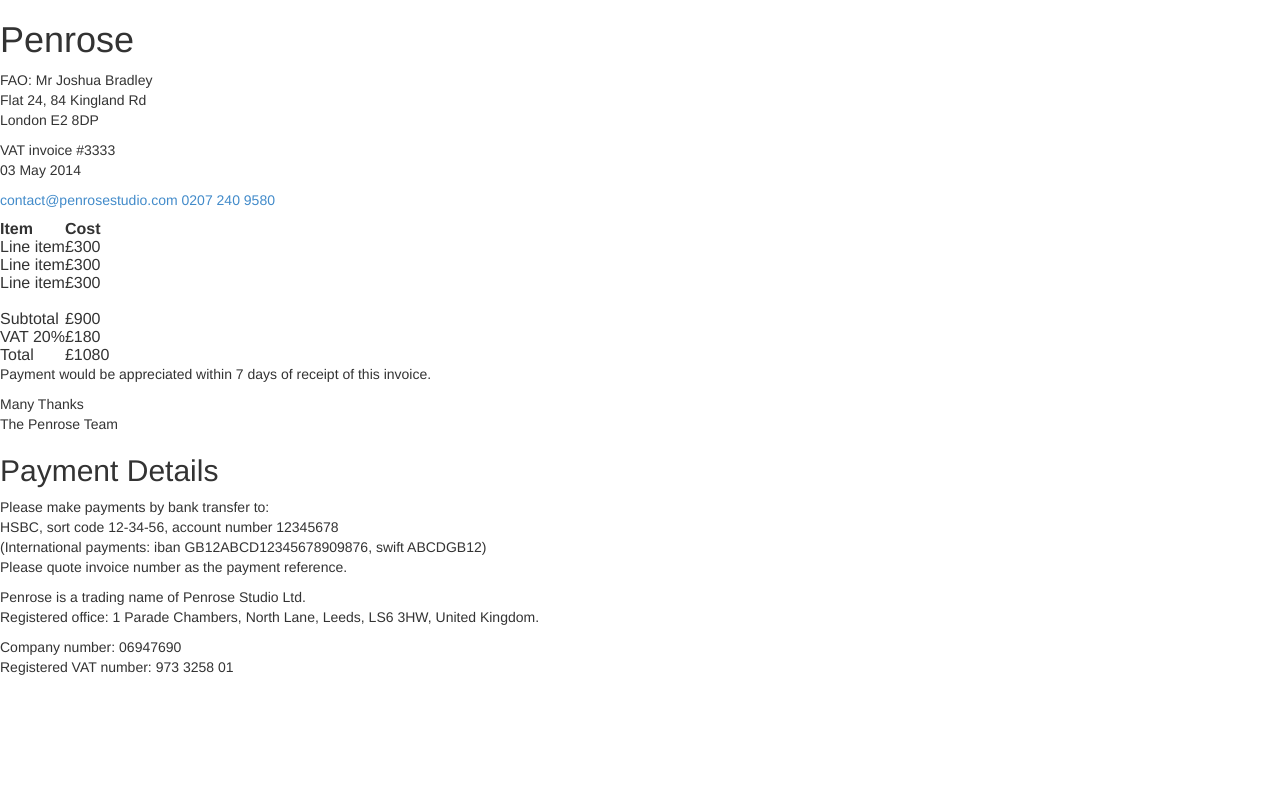
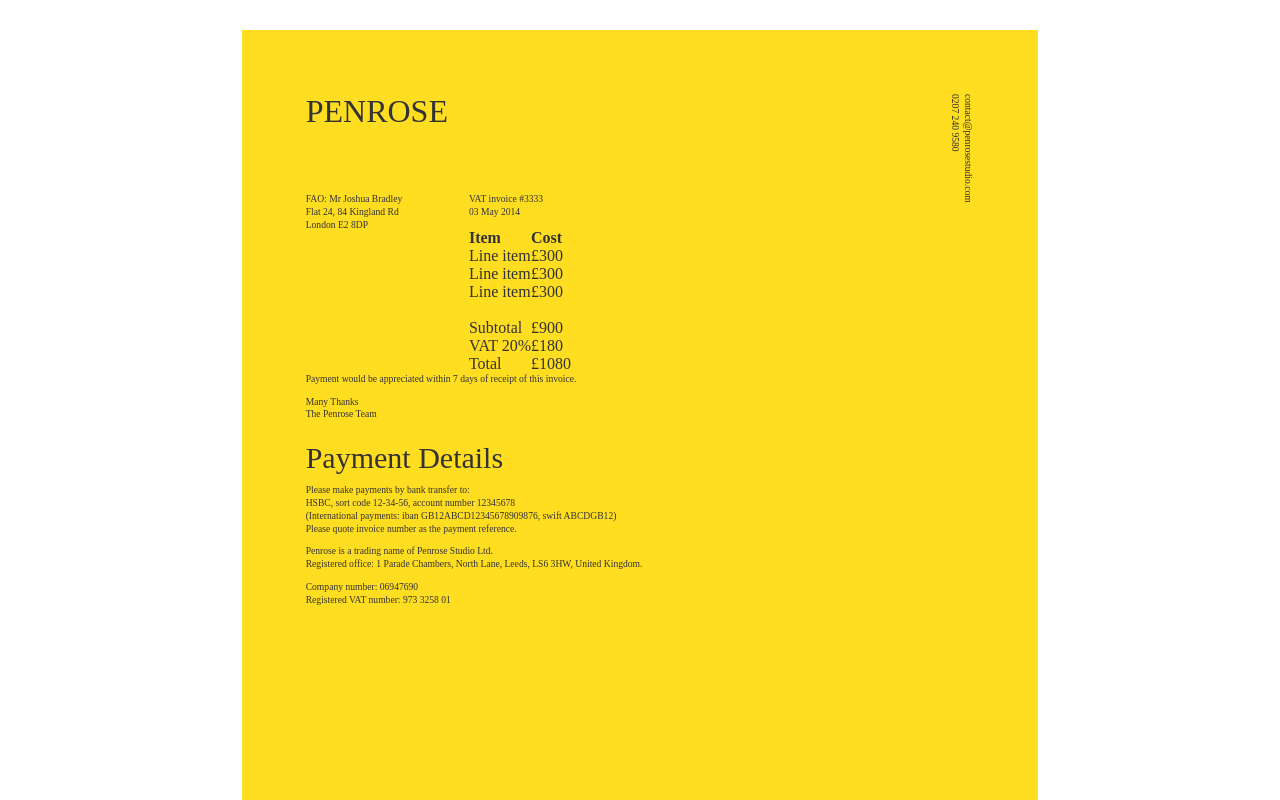
Before and after one commit to Joshuwar/invoice, a website: page src/index.html in a window 1280 px wide. Shown: the top 800 px of the page. Drawn offline with nearby package versions, Linux system fonts and the light colour scheme; files that its build step writes are made by us from their sources.

Commit message:
adds some initial SCSS- variables and styling for the header

```diff
--- a/src/scss/style.scss
+++ b/src/scss/style.scss
@@ -3,3 +3,78 @@
 /*******************
   Project styles
   *******************/
+
+//A4 Paper size in ems
+$paper-width:  49.792323332568905rem;
+$paper-height: 70.42057157034745rem;
+
+//Size calculations
+$unit: $paper-height / 35.2;
+
+//Colours
+$paper-colour: #ffdd21;
+$dark-grey:    #312f24;
+
+//Table grid colours
+$dark-grid:    rgba(0,0,0,0.27); //27% black
+$light-grid:   rgba(0,0,0,0.07); //07% black
+
+//Fonts
+$body-font:    Avenir LT Std;
+$header-font:  Montserrat;
+
+html {
+	font-size: 100%;
+}
+
+body {
+	padding: 30px;
+	font-family: $body-font;
+	text-rendering: optimizeLegibility;
+	font-size: $unit/3.333333;
+	line-height: ($unit/3.33333)*1.33333;
+}
+
+.wrapper {
+	position: relative;
+	width: $paper-width;
+	height: $paper-height;
+	background-color: $paper-colour;
+	margin: auto;
+	overflow: hidden;
+	padding: $unit*2;
+	p {
+
+	}
+}
+
+h1 {
+	font-family: $header-font;
+	text-transform: uppercase;
+	font-size: $unit;
+	margin: 0;
+	margin-bottom: $unit*2;
+}
+
+.invoice-fao {
+	float: left;
+	width: $unit*5.1;
+}
+
+.invoice-details {
+
+}
+
+.contact-details {
+	right: $unit*2;
+	top: $unit*2;
+	-webkit-transform:rotate(90deg);
+	-webkit-transform-origin: top left;
+	position: absolute;
+	width: 0;
+	white-space: nowrap;
+	a {
+		color: $dark-grey;
+		display: block;
+	}
+}
```
